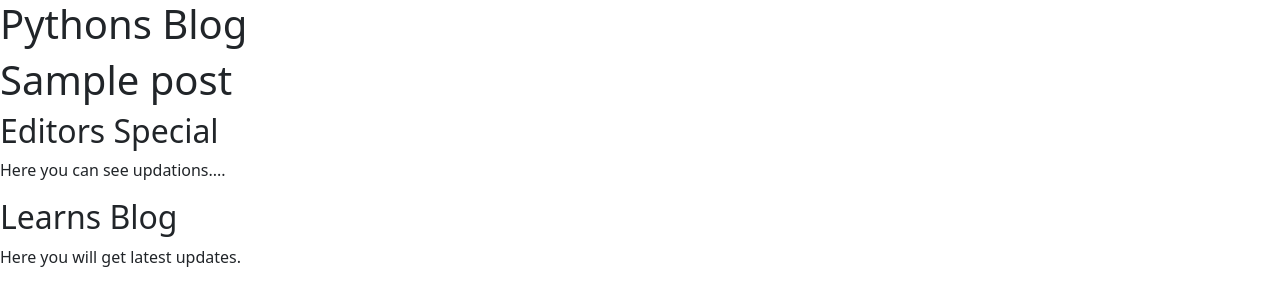
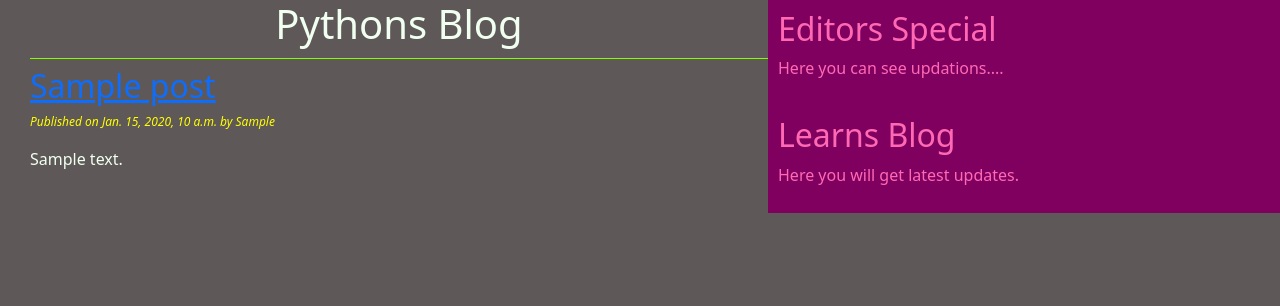
Before and after one commit to sklearn21/django_47_blog_project, a Django app: page / in a window 1280 px wide. Shown: the top 306 px of the page. Run offline with Django 3.2, Linux system fonts and the light colour scheme; tables that the repository leaves empty hold one stand-in row (values such as "Sample post").

Commit message:
url error.

```diff
--- a/blog/models.py
+++ b/blog/models.py
@@ -1,6 +1,7 @@
 from django.db import models
 from django.contrib.auth.models import User
 from django.utils import timezone
+from django.urls import reverse
 
 # Create your models here.
 
@@ -23,3 +24,14 @@ class Post(models.Model):
 
     def __str__(self):
         return self.title
+
+    def get_absolute_url(self):
+        return reverse(
+            'post_detail',
+            args=[
+                self.publish.year,
+                self.publish.strftime('%m'),
+                self.publish.strftime('%d'),
+                self.slug
+                ]
+            )
--- a/blog/static/css/blog.css
+++ b/blog/static/css/blog.css
@@ -0,0 +1,35 @@
+.content{
+    width: 60%;
+    float: left;
+    padding: 0 0 0 30px;
+    background: rgb(94, 88, 88);
+    color: honeydew;
+    height: 100%;
+}
+
+.sidebar{
+    width: 40%;
+    float: right;
+    padding: 10px;
+    background: rgb(128, 0, 96);
+    color: hotpink;
+    height: 100%;
+}
+
+h1{
+    text-align: center;
+    border-bottom: 1px solid chartreuse;
+    padding-bottom: 10px;
+}
+
+body{
+    align-self: start;
+    color: wheat;
+    background:rgb(94, 88, 88);
+}
+
+#date{
+    color: yellow;
+    font-style: italic;
+    font-size: 12px;
+}
--- a/blog/templates/blog/post_list.html
+++ b/blog/templates/blog/post_list.html
@@ -5,8 +5,16 @@
     {% endblock title_block %}
 
     {% block body_content %}
-        <h1> Pythons Blog <h1>
+        <h1> Pythons Blog </h1>
         {% for post in post_list %}
-            {{post.title}}
+            <a href='{{post.get_absolute_url}}' >
+                <h2>
+                    {{post.title}}
+                </h2>
+            </a>
+            <p id='date'>
+                Published on {{post.publish}} by {{post.author|title}}
+            </p>
+            {{post.body|truncatewords:30|linebreaks}}
         {% endfor %}
     {% endblock body_content %}
--- a/blog/views.py
+++ b/blog/views.py
@@ -1,4 +1,4 @@
-from django.shortcuts import render
+from django.shortcuts import render, get_object_or_404
 from blog.models import Post
 
 
@@ -8,3 +8,15 @@ from blog.models import Post
 def post_list_view(request):
     post_list = Post.objects.all()
     return render(request, 'blog/post_list.html', {'post_list': post_list})
+
+def post_detail_view(request,year,month,day,post):
+    post=get_object_or_404(
+        Post,
+        slug=post,
+        status='published',
+        publish_year=year,
+        publish_month=month,
+        publish_day=day
+        )
+
+    return render(request, 'blog/post_detail.html', {'post':post})
--- a/django_47_blog_project/urls.py
+++ b/django_47_blog_project/urls.py
@@ -14,10 +14,12 @@ Including another URLconf
     2. Add a URL to urlpatterns:  path('blog/', include('blog.urls'))
 """
 from django.contrib import admin
-from django.urls import path
+from django.urls import path,re_path
 from blog import views
 
 urlpatterns = [
     path('admin/', admin.site.urls),
-    path('',views.post_list_view)
+    path('',views.post_list_view),
+    #path('(/<int:year>/<int:month>/<int:day>/<post>[])',views.post_detail_view)
+    re_path(r'^(?P<year>[0-9]{4})/(?P<month>[0-9]{2})/(?P<day>[0-9]{2})/(?P<post>[-\w]+)/$', views.post_detail_view, name='post_detail')
 ]
```
Also changed, not shown: blog/templates/blog/post_detail.html (added, +14 -0 lines).
